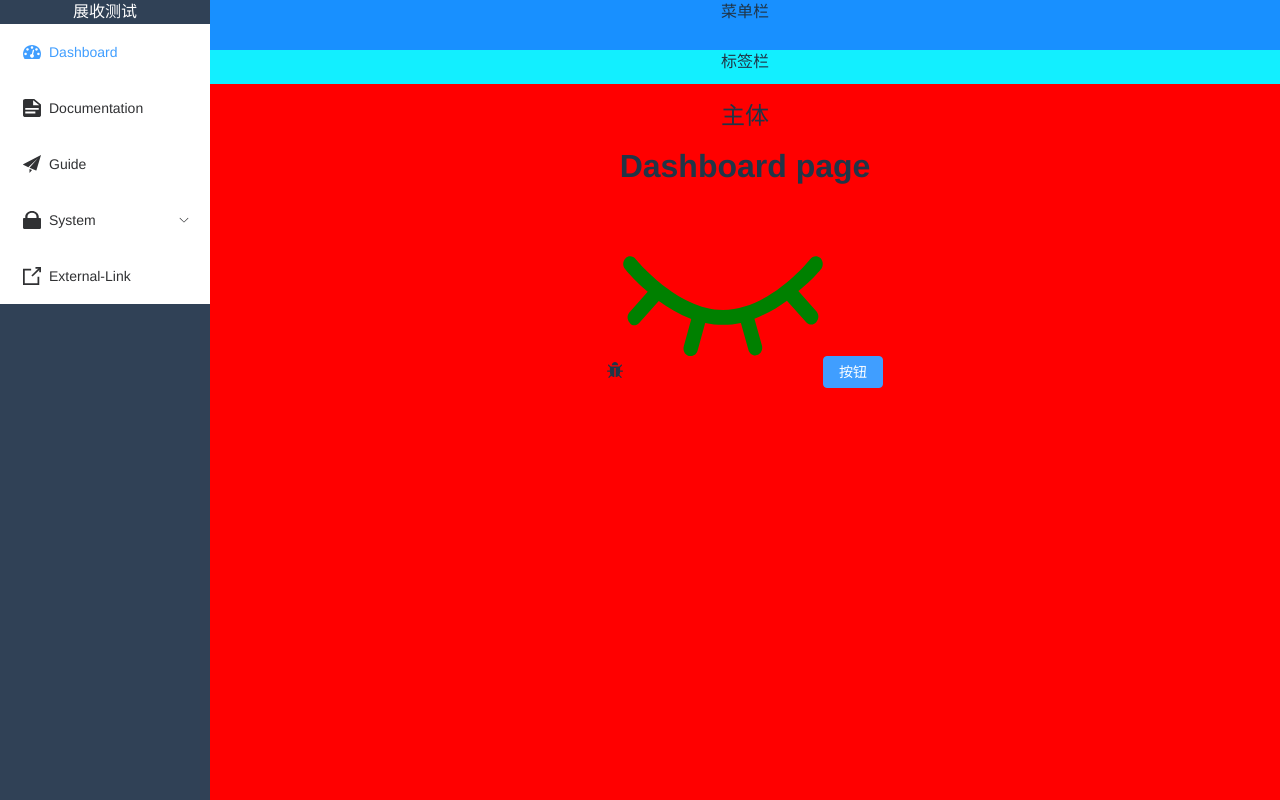
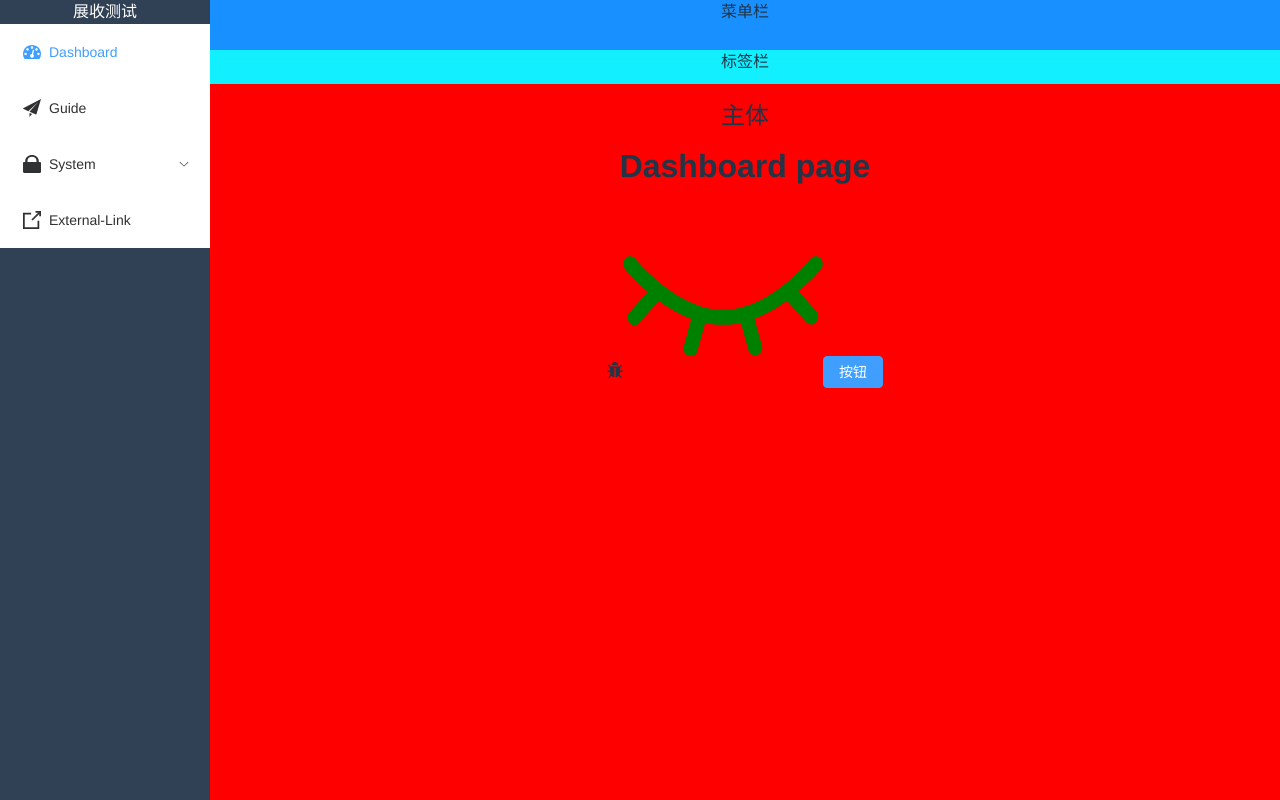
Before and after one commit to llliuyang/vue3-admin, a Vue app: page /dashboard in a window 1280 px wide. Built offline with nearby package versions, Linux system fonts and the light colour scheme.

Commit message:
feat: 菜单路由支持hidden属性

```diff
--- a/src/layout/components/Sidebar/SidebarItem.vue
+++ b/src/layout/components/Sidebar/SidebarItem.vue
@@ -2,15 +2,19 @@
   <!--  根据 route.meta.hidden 属性进行筛选，将 hidden 为 true 的筛选出去 不渲染 -->
   <div class="sidebar-item-container" v-if="!item.meta || !item.meta.hidden">
     <!-- 如果有一个孩子，或者没孩子，或者有一个孩子但是被hidden了 -->
+    <template
+      v-if="
+        theOnlyOneChildRoute &&
+        (!theOnlyOneChildRoute.children ||
+          theOnlyOneChildRoute.noShowingChildren)
+      "
+    >
+      <!-- 如果没有meta属性意味着不必渲染了 -->
       <sidebar-item-link
-      v-if="theOnlyOneChildRoute"
+        v-if="theOnlyOneChildRoute.meta"
         :to="resolvePath(theOnlyOneChildRoute.path)"
       >
-      <!-- 如果没有meta属性意味着不必渲染了 -->
-      <el-menu-item
-        :index="resolvePath(theOnlyOneChildRoute.path)"
-        v-if="theOnlyOneChildRoute.meta"
-      >
+        <el-menu-item :index="resolvePath(theOnlyOneChildRoute.path)">
           <el-icon v-if="icon">
             <svg-icon class="menu-icon" :icon-class="icon"></svg-icon>
           </el-icon>
@@ -19,6 +23,7 @@
           </template>
         </el-menu-item>
       </sidebar-item-link>
+    </template>
     <!-- 多个子路由时 -->
     <el-sub-menu v-else :index="resolvePath(item.path)" popper-append-to-body>
       <template #title>
@@ -71,7 +76,9 @@ const showingChildNumber = computed(() => {
 // 要渲染的单个路由 如果该路由只有一个子路由 默认直接渲染这个子路由
 // theOnlyOneChildRoute直接通过el-menu-item组件来渲染
 const { item } = toRefs(props)
-const theOnlyOneChildRoute = computed(() => {
+const theOnlyOneChildRoute = computed<
+  (RouteRecordRaw & { noShowingChildren?: boolean }) | null
+>(() => {
   // 多个children时 直接return null 多children需要用el-submenu来渲染并递归
   if (showingChildNumber.value > 1) {
     return null
@@ -92,7 +99,8 @@ const theOnlyOneChildRoute = computed(() => {
   // 无可渲染children时 把当前路由item作为仅有的子路由渲染
   return {
     ...props.item,
-    path: "" // resolvePath避免resolve拼接时 拼接重复
+    path: "", // resolvePath避免resolve拼接时 拼接重复
+    noShowingChildren: true
   }
 })
 
--- a/src/router/index.ts
+++ b/src/router/index.ts
@@ -16,7 +16,8 @@ const asyncRoutes: Array<RouteRecordRaw> = [
           ),
         meta: {
           title: "Documentation",
-          icon: "documentation"
+          icon: "documentation",
+          hidden: true
         }
       }
     ]
@@ -54,7 +55,8 @@ const asyncRoutes: Array<RouteRecordRaw> = [
           import(/* webpackChunkName: "user" */ "@/views/system/user.vue"),
         meta: {
           title: "User Management",
-          icon: "user"
+          icon: "user",
+          hidden: true
         }
       },
       {
```
Lines whose indentation alone changed are shown as unchanged.
